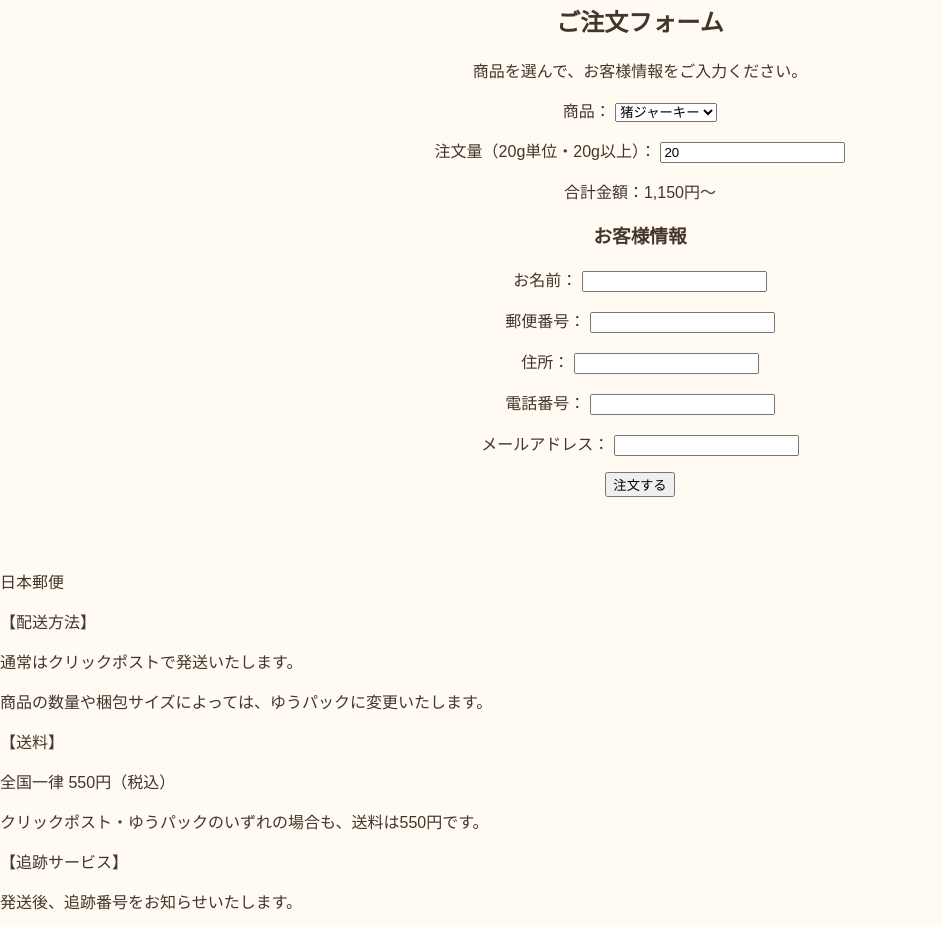
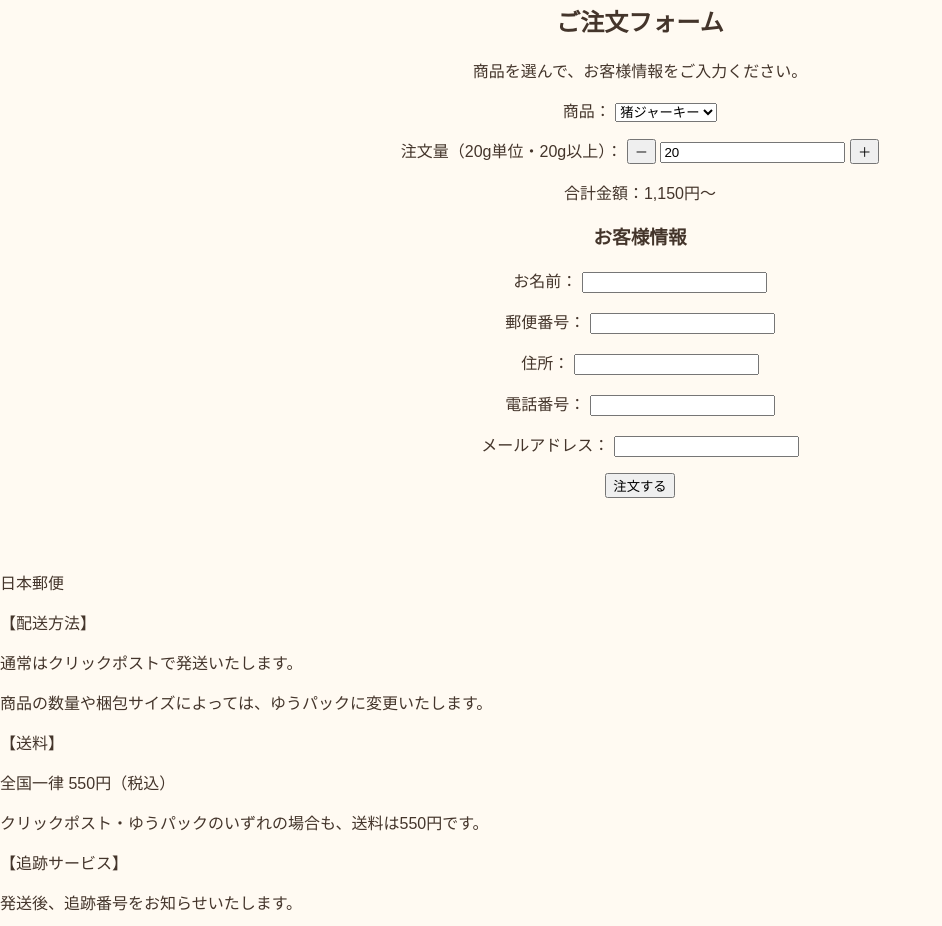
Before and after one commit to wankichi-shop/wankichi, a plain HTML site: page index.html in a window 1280 px wide. Shown: the part 3359-4285 px from the top of the page, without its empty margins (0-942 px from the left). Drawn offline with Linux system fonts and the light colour scheme.

Commit message:
「スマホ用の注文数量ボタンを追加」

```diff
--- a/index.html
+++ b/index.html
@@ -257,7 +257,9 @@ line-height: 1.6;
 </p>
 
 <p>注文量（20g単位・20g以上）：
+<button type="button" onclick="document.getElementById('grams').stepDown(); document.getElementById('grams').dispatchEvent(new Event('input',{bubbles:true}))">－</button>
 <input type="number" id="grams" min="20" step="20" value="20">
+<button type="button" onclick="document.getElementById('grams').stepUp(); document.getElementById('grams').dispatchEvent(new Event('input',{bubbles:true}))">＋</button>
 </p>
 
 <p id="total">合計金額：1,150円～</p>
```
